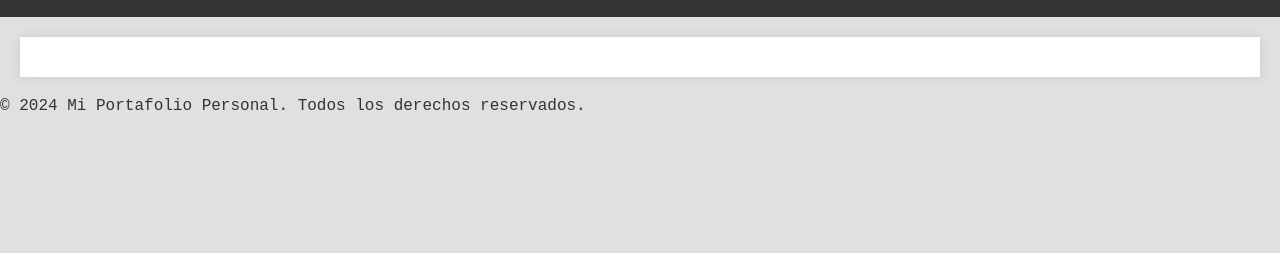
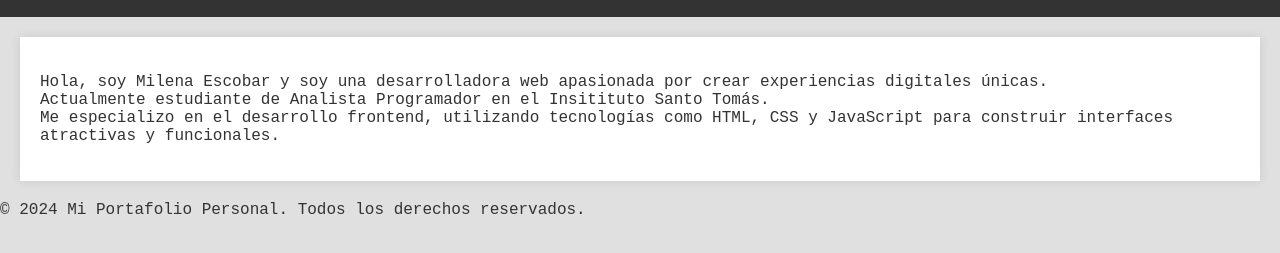
Before and after one commit to Nainali-Pixel/portafolio-personal, a website: page public/index.html in a window 1280 px wide. Both pictures are taken after a click on the link "Sobre mí". Shown: the part 121-374 px from the top of the page. Drawn offline with Linux system fonts and the light colour scheme.

Commit message:
avance 4

```diff
--- a/public/index.html
+++ b/public/index.html
@@ -18,8 +18,17 @@
     </header>
     <main>
         <section id="inicio" class="page active">
+            <h2>¡Hola!</h2>
+            <p>Bienvenido a mi portafolio personal. Aquí encontrarás información sobre mí, mis proyectos y cómo contactarme.</p>
         </section>
         <section id="sobre-mi" class="page">
+            <div>
+                <p>
+                    Hola, soy Milena Escobar y soy una desarrolladora web apasionada por crear experiencias digitales únicas.
+                    <br>Actualmente estudiante de Analista Programador en el Insitituto Santo Tomás.
+                    <br>Me especializo en el desarrollo frontend, utilizando tecnologías como HTML, CSS y JavaScript para construir interfaces atractivas y funcionales.
+                </p>
+            </div>
         </section>
         <section id="proyectos" class="page">
             <div class="project-card">
```
